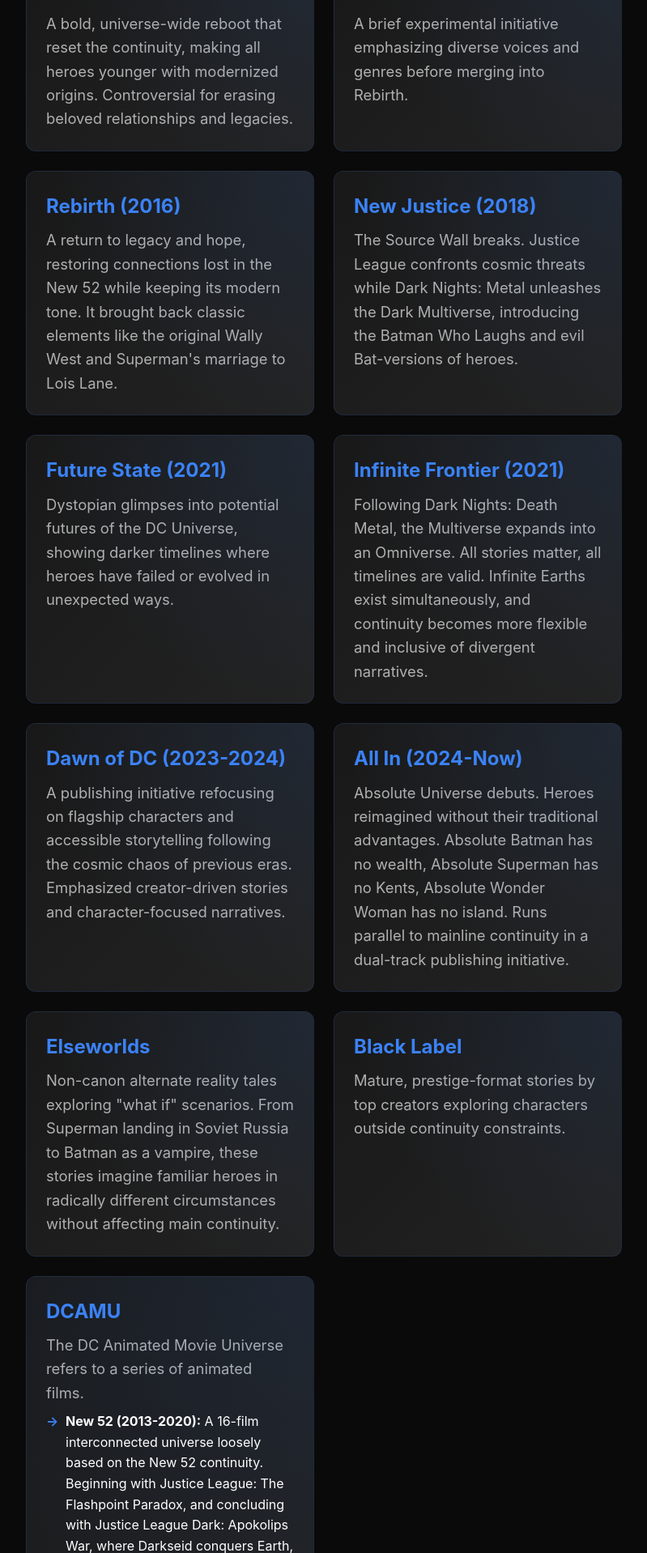
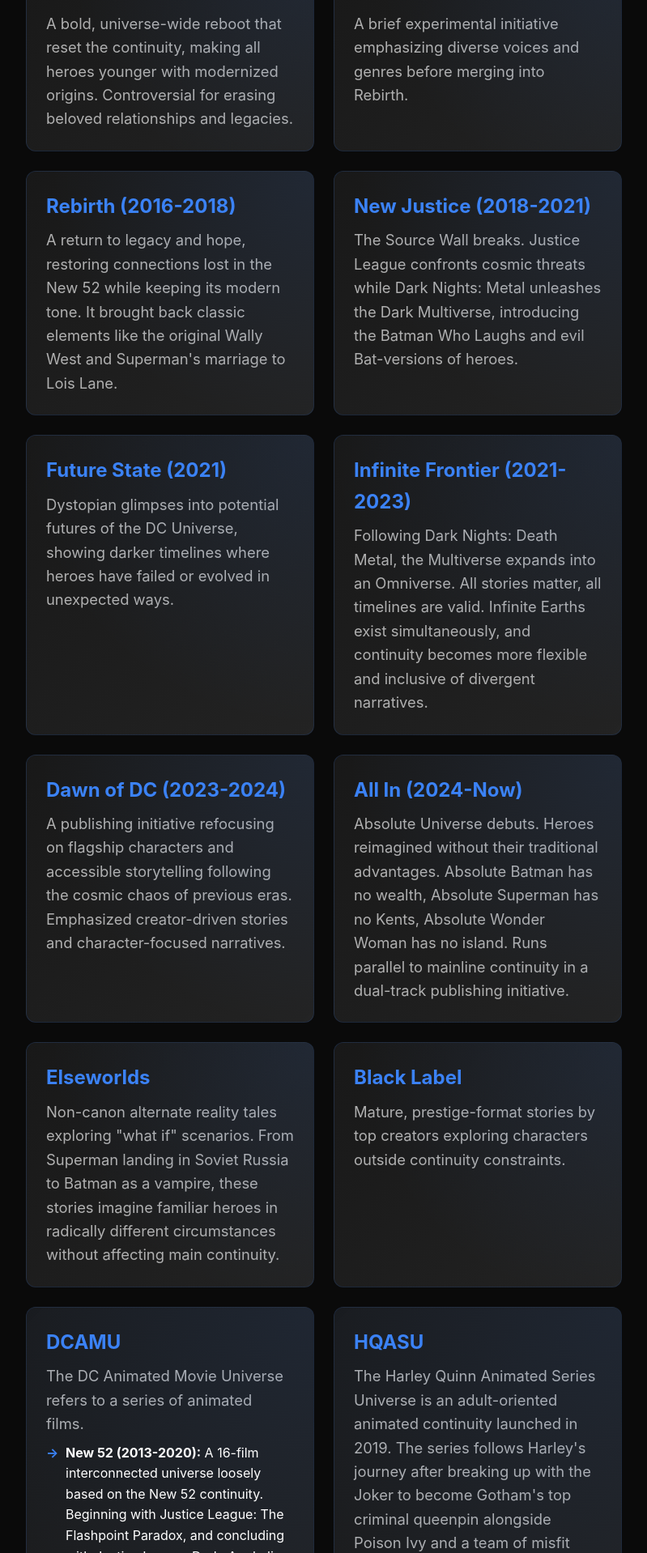
Before and after one commit to ThunderBladeX/through-time-and-continuity, a Flask app: page /about in a window 1280 px wide. Shown: the part 2343-4261 px from the top of the page at 81% size, without its empty margins (240-1039 px from the left). Run offline with Flask 3, Linux system fonts and the light colour scheme; some libraries are stand-ins or nearby versions.

Commit message:
Update about.html

```diff
--- a/templates/about.html
+++ b/templates/about.html
@@ -76,11 +76,11 @@
                             <p>A brief experimental initiative emphasizing diverse voices and genres before merging into Rebirth.</p>
                         </div>
                         <div class="era-card">
-                            <h3>Rebirth (2016)</h3>
+                            <h3>Rebirth (2016-2018)</h3>
                             <p>A return to legacy and hope, restoring connections lost in the New 52 while keeping its modern tone. It brought back classic elements like the original Wally West and Superman's marriage to Lois Lane.</p>
                         </div>
                         <div class="era-card">
-                            <h3>New Justice (2018)</h3>
+                            <h3>New Justice (2018-2021)</h3>
                             <p>The Source Wall breaks. Justice League confronts cosmic threats while Dark Nights: Metal unleashes the Dark Multiverse, introducing the Batman Who Laughs and evil Bat-versions of heroes.</p>
                         </div>
                         <div class="era-card">
@@ -88,7 +88,7 @@
                             <p>Dystopian glimpses into potential futures of the DC Universe, showing darker timelines where heroes have failed or evolved in unexpected ways.</p>
                         </div>
                         <div class="era-card">
-                            <h3>Infinite Frontier (2021)</h3>
+                            <h3>Infinite Frontier (2021-2023)</h3>
                             <p>Following Dark Nights: Death Metal, the Multiverse expands into an Omniverse. All stories matter, all timelines are valid. Infinite Earths exist simultaneously, and continuity becomes more flexible and inclusive of divergent narratives.</p>
                         </div>
                         <div class="era-card">
@@ -105,8 +105,7 @@
                         </div>
                         <div class="era-card">
                             <h3>Black Label</h3>
-                            <p>Mature, prestige-format stories by top creators exploring characters
-                                outside continuity constraints.</p>
+                            <p>Mature, prestige-format stories by top creators exploring characters outside continuity constraints.</p>
                         </div>
                         <div class="era-card">
                             <h3>DCAMU</h3>
@@ -115,6 +114,10 @@
                                 <li><strong>New 52 (2013-2020):</strong> A 16-film interconnected universe loosely based on the New 52 continuity. Beginning with Justice League: The Flashpoint Paradox, and concluding with Justice League Dark: Apokolips War, where Darkseid conquers Earth, forcing the Flash to create another Flashpoint to reset reality.</li>
                                 <li><strong>Tomorrowverse (2020-2024):</strong> A fresh start launched with Superman: Man of Tomorrow. Originally planned for 20 films but condensed to 10, it concluded with the Justice League: Crisis on Infinite Earths trilogy. Part 3 revealed connections to the previous DCAMU continuity and featured Kevin Conroy's final Batman performance.</li>
                             </ul>
+                        </div>
+                        <div class="era-card">
+                            <h3>HQASU</h3>
+                            <p>The Harley Quinn Animated Series Universe is an adult-oriented animated continuity launched in 2019. The series follows Harley's journey after breaking up with the Joker to become Gotham's top criminal queenpin alongside Poison Ivy and a team of misfit villains. Known for irreverent humor, graphic violence, and satirical takes on DC's iconic characters. Now in its fifth season (2025), it spawned the spinoff Kite Man: Hell Yeah! (2024) and exists in its own standalone continuity separate from other DC animated universes.</p>
                         </div>
                     </div>
                 </section>
```
